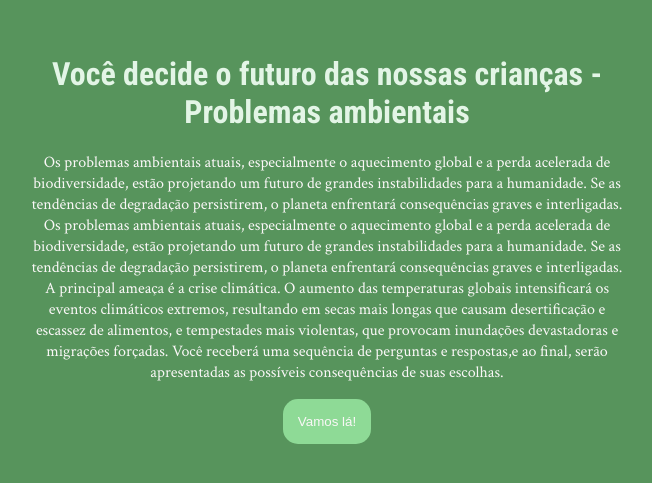
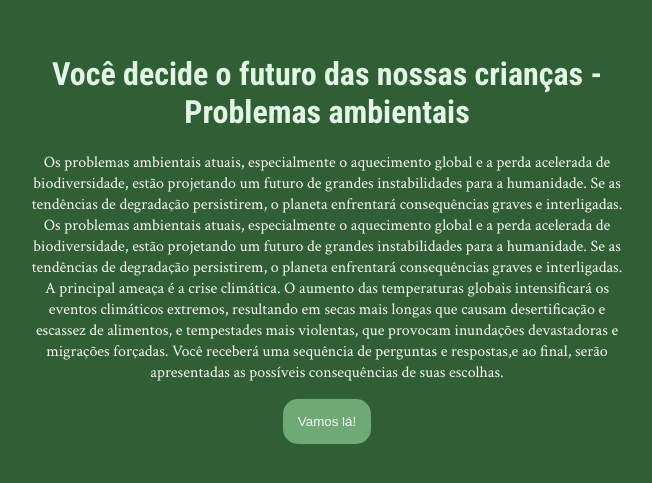
Before and after one commit to Gabrieleiarentchuk/missao-ia, a plain HTML site: page index.html in a window 1280 px wide. Shown: the part 169-652 px from the top of the page, without its empty margins (313-965 px from the left). Drawn offline with Linux system fonts and the light colour scheme.

Commit message:
12345678

```diff
--- a/style.css
+++ b/style.css
@@ -3,8 +3,8 @@
 :root{
     --fonte-titulo:'Roboto Condensed';
     --fonte-texto: 'Crimson text';
-    --cor-principal: #57945c;
-    --cor-secundaria: #8eda96;
+    --cor-principal: #315f35;
+    --cor-secundaria: #6fa975;
     --cor-destaque: #e3f5e6;
     --cor-texto: #faf7f7;
 }
```
